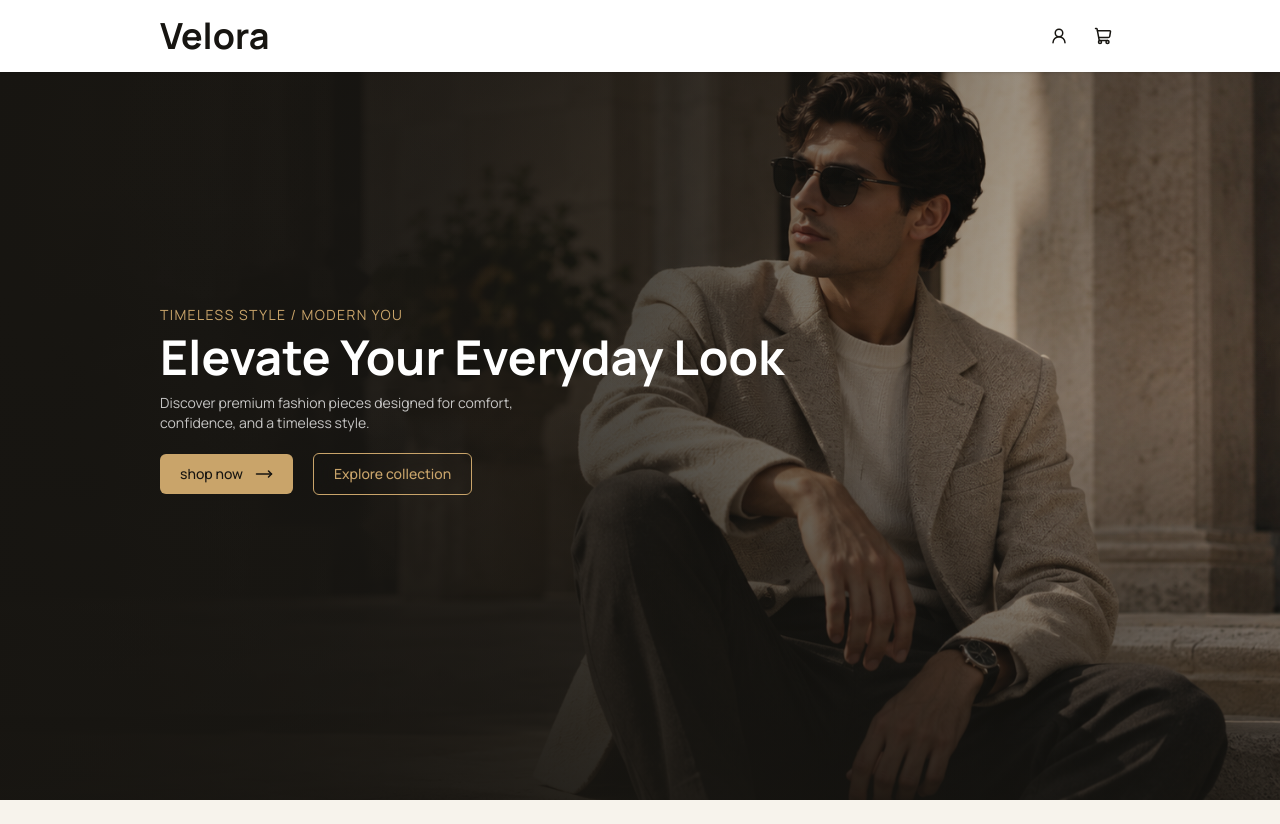
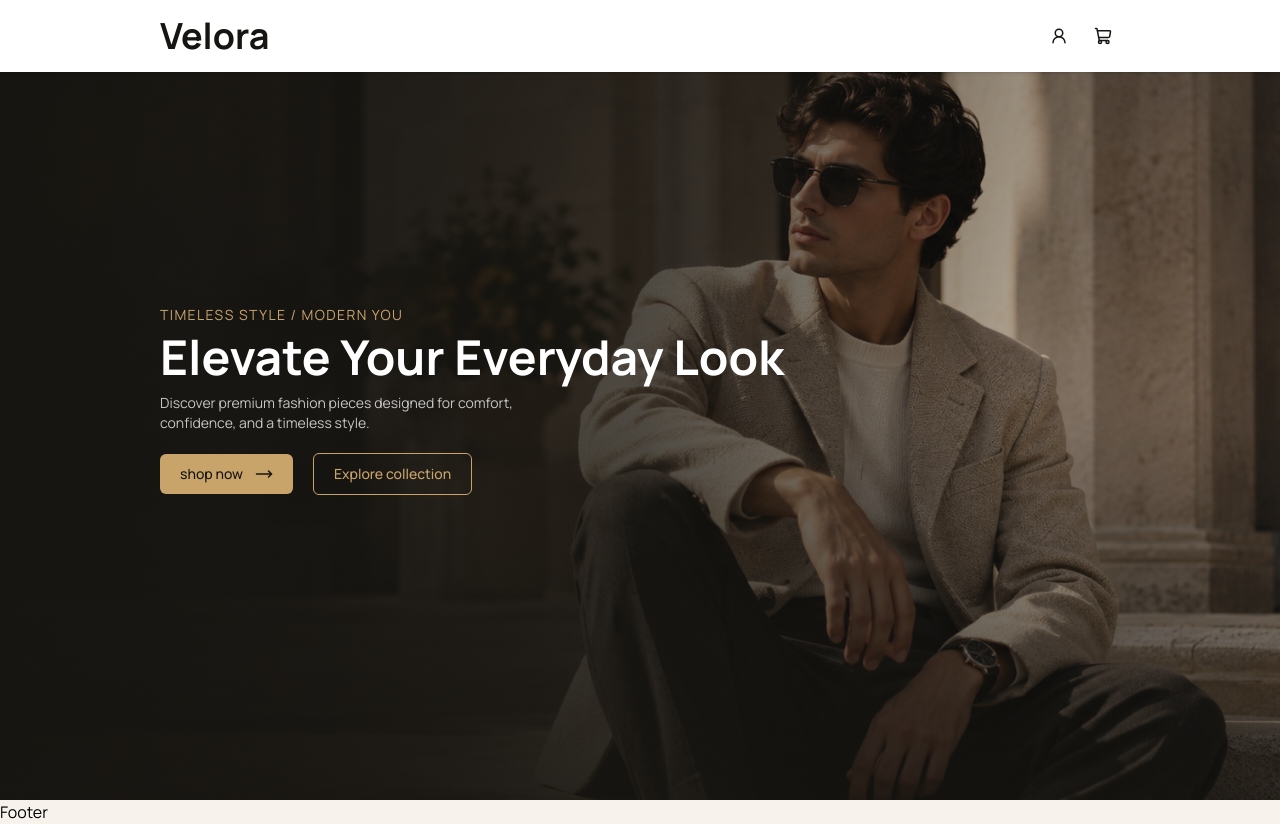
Before and after one commit to ahmed2020026/velora, a React (Vite) app: page / in a window 1280 px wide. Before the commit the page ends 800 px from the top, so only its background shows below. Built offline with nearby package versions, Linux system fonts and the light colour scheme.

Commit message:
prepare project

```diff
--- a/src/App.tsx
+++ b/src/App.tsx
@@ -13,7 +13,9 @@ function App() {
       <main>
         <Main/>
       </main>
-
+      <footer>
+        <Footer />
+      </footer>
     </>
   )
 }
```
